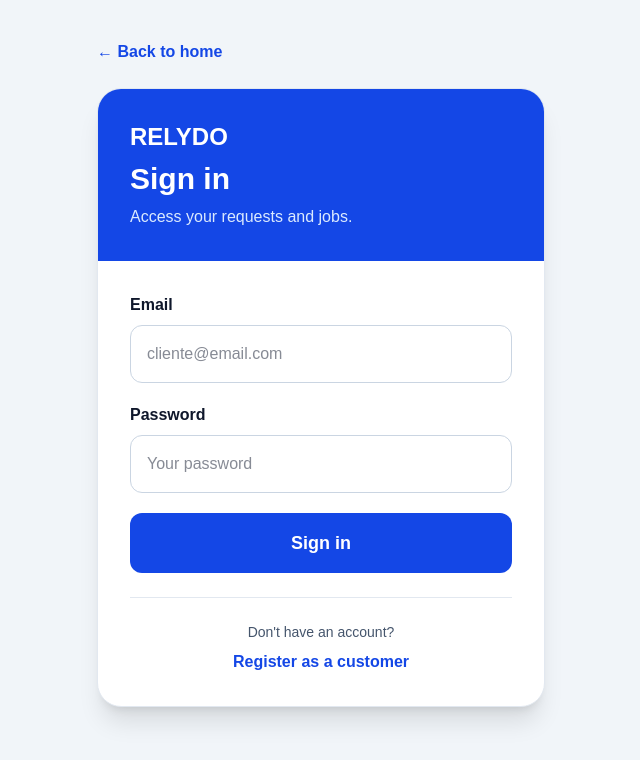
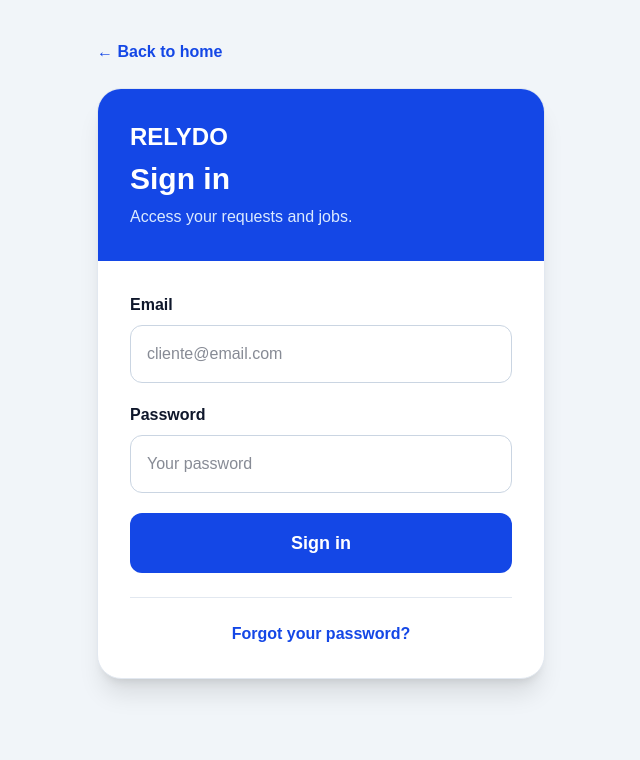
Before and after one commit to MelendiTV/fixflow, a Next.js app: page /login-cliente in a window 1280 px wide. Shown: the top 760 px of the page, without its empty margins (319-959 px from the left). Built offline with nearby package versions, Linux system fonts and the light colour scheme; no server answers.

Commit message:
Improve customer login and add password recovery

```diff
--- a/app/login-cliente/page.tsx
+++ b/app/login-cliente/page.tsx
@@ -58,10 +58,8 @@
             "Tu contraseña",
           iniciando:
             "Iniciando sesión...",
-          noCuenta:
-            "¿No tienes una cuenta?",
-          registrate:
-            "Regístrate como cliente",
+          olvidastePassword:
+            "¿Olvidaste tu contraseña?",
           cargando: "Cargando...",
 
           errorUsuario:
@@ -72,6 +70,8 @@
             "Esta cuenta no está registrada como cliente.",
           errorLogin:
             "No se pudo iniciar sesión",
+          credencialesInvalidas:
+            "El correo electrónico o la contraseña son incorrectos.",
           errorInesperado:
             "Ocurrió un error inesperado.",
         }
@@ -88,10 +88,8 @@
             "Your password",
           iniciando:
             "Signing in...",
-          noCuenta:
-            "Don't have an account?",
-          registrate:
-            "Register as a customer",
+          olvidastePassword:
+            "Forgot your password?",
           cargando: "Loading...",
 
           errorUsuario:
@@ -102,6 +100,8 @@
             "This account is not registered as a customer.",
           errorLogin:
             "Unable to sign in",
+          credencialesInvalidas:
+            "The email address or password is incorrect.",
           errorInesperado:
             "An unexpected error occurred.",
         };
@@ -159,6 +159,21 @@
         });
 
       if (loginError) {
+        /*
+          No mostramos el mensaje técnico de Supabase
+          "Invalid login credentials" al usuario.
+        */
+
+        if (
+          loginError.message
+            .toLowerCase()
+            .includes("invalid login credentials")
+        ) {
+          throw new Error(
+            text.credencialesInvalidas
+          );
+        }
+
         throw new Error(
           loginError.message
         );
@@ -235,7 +250,7 @@
 
       setError(
         err instanceof Error
-          ? `${text.errorLogin}: ${err.message}`
+          ? err.message
           : text.errorInesperado
       );
 
@@ -244,17 +259,12 @@
   }
 
   /*
-    IR A REGISTRO
+    RECUPERAR CONTRASEÑA
   */
 
-  function irARegistro() {
-    const destino =
-      obtenerDestinoSeguro();
-
+  function irARecuperarPassword() {
     router.push(
-      `/registro-cliente?redirect=${encodeURIComponent(
-        destino
-      )}`
+      "/recuperar-contrasena"
     );
   }
 
@@ -388,20 +398,16 @@
               </button>
             </form>
 
-            {/* REGISTRO */}
+            {/* RECUPERAR CONTRASEÑA */}
 
             <div className="mt-6 border-t border-slate-200 pt-6 text-center">
-              <p className="text-sm text-slate-600">
-                {text.noCuenta}
-              </p>
-
               <button
                 type="button"
-                onClick={irARegistro}
+                onClick={irARecuperarPassword}
                 disabled={loading}
-                className="mt-2 font-bold text-blue-700 hover:underline disabled:cursor-not-allowed disabled:opacity-50"
+                className="font-bold text-blue-700 hover:underline disabled:cursor-not-allowed disabled:opacity-50"
               >
-                {text.registrate}
+                {text.olvidastePassword}
               </button>
             </div>
 
```
